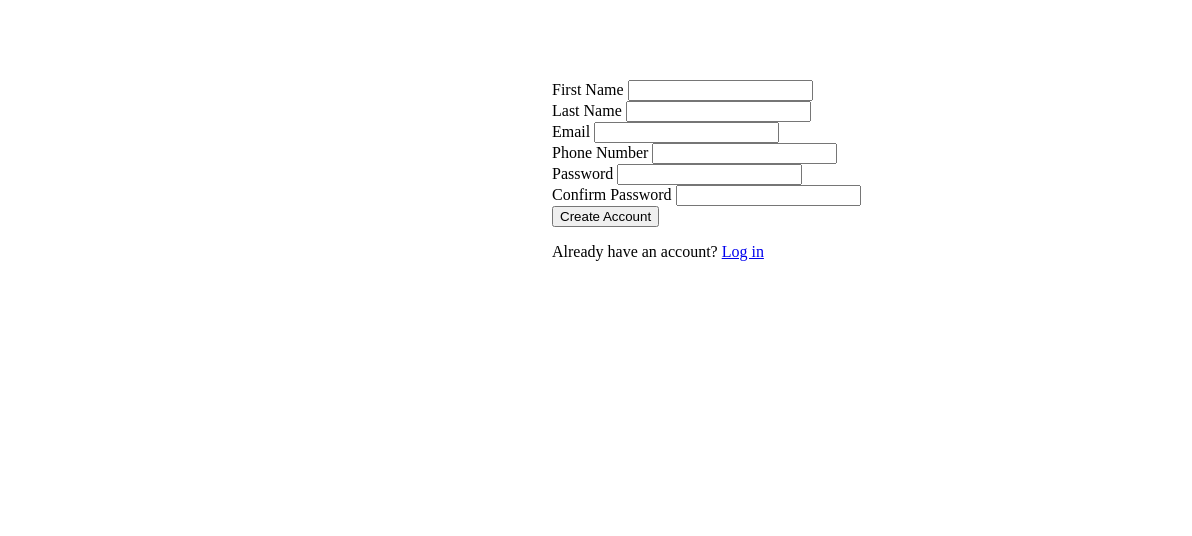
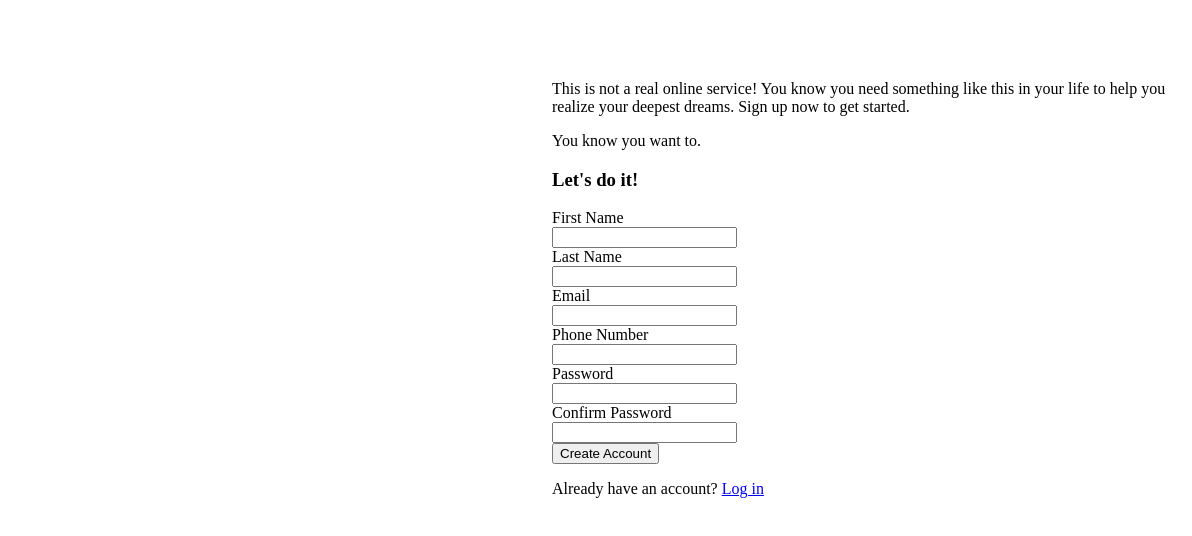
Before and after one commit to Jowwy02/Sign-up-project, a plain HTML site: page index.html in a window 1280 px wide. Shown: the full height of the page, 88-1280 px from the left. Drawn offline with Linux system fonts and the light colour scheme.

Commit message:
Create forms class, form-group class, p-group class, add form action url and h3 text.

```diff
--- a/index.html
+++ b/index.html
@@ -11,38 +11,44 @@
     <section class="form-container">
       <div>
         <div class="image-wrap">
-          <img src="./img.jpg" alt="Green-leaf" />
+          <img src="./images/img.jpg" alt="Green-leaf" />
         </div>
       </div>
-      <div>
-        <div>
-          <p></p>
-          <p></p>
-          <form action="">
-            <div>
+        <div class="forms">
+          <div class="p-group">
+              <p>
+                 This is not a real online service! You know you need something like
+                 this in your life to help you realize your deepest dreams. Sign up
+                 now to get started.
+             </p>
+             <p>You know you want to.</p>
+           </div>
+          <form action="https://formspree.io/f/xdojzrql">
+            <div class="form-group">
+                <h3>Let's do it! </h3>
               <div>
-                <label for="first-name"> First Name</label>
+                <label for="first-name"> First Name</label> <br>
                 <input type="text" id="first-name" required /> <br />
               </div>
               <div>
-                <label for="last-name"> Last Name</label>
+                <label for="last-name"> Last Name</label><br>
                 <input type="text" id="last-name" required /> <br />
               </div>
               <div>
-                <label for="email">Email</label>
+                <label for="email">Email</label><br>
                 <input type="email" name="email" id="email" required /> <br />
               </div>
               <div>
-                <label for="phone-number"> Phone Number</label>
+                <label for="phone-number"> Phone Number</label><br>
                 <input type="tel" id="phone-number" /> <br />
               </div>
               <div>
-                <label for="password"> Password</label>
+                <label for="password"> Password</label><br>
                 <input type="password" id="password" name="password" required />
                 <br />
               </div>
               <div>
-                <label for="confirm-password"> Confirm Password</label>
+                <label for="confirm-password"> Confirm Password</label><br>
                 <input
                   type="password"
                   id="confirm-password"
@@ -52,7 +58,7 @@
                 <br />
               </div>
             </div>
-            <div>
+            <div class="button-group">
               <button type="submit">Create Account</button>
               <p>
                 Already have an account?
```
